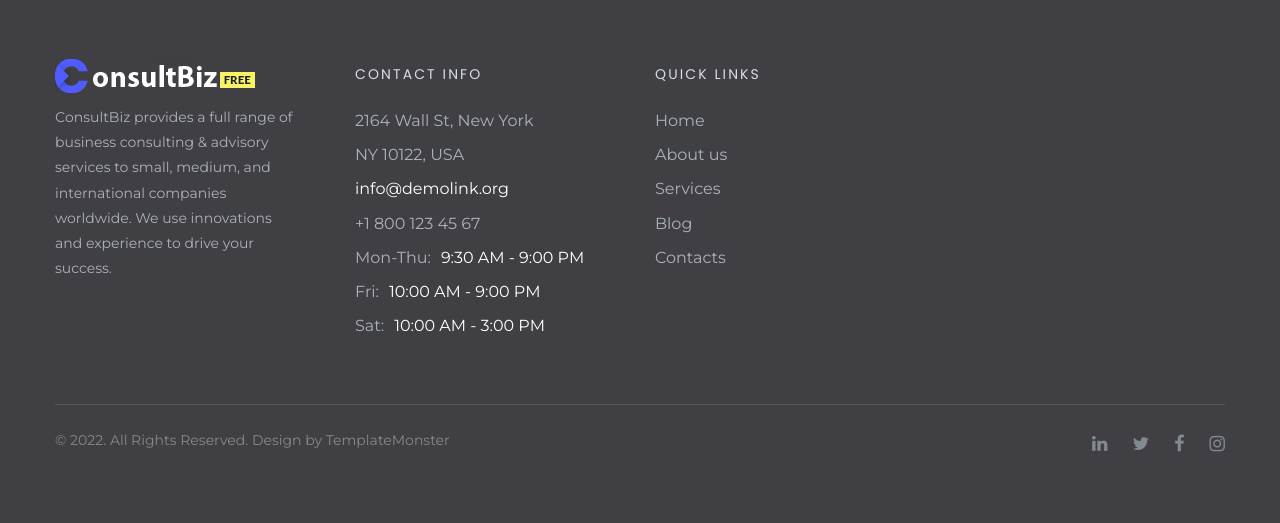
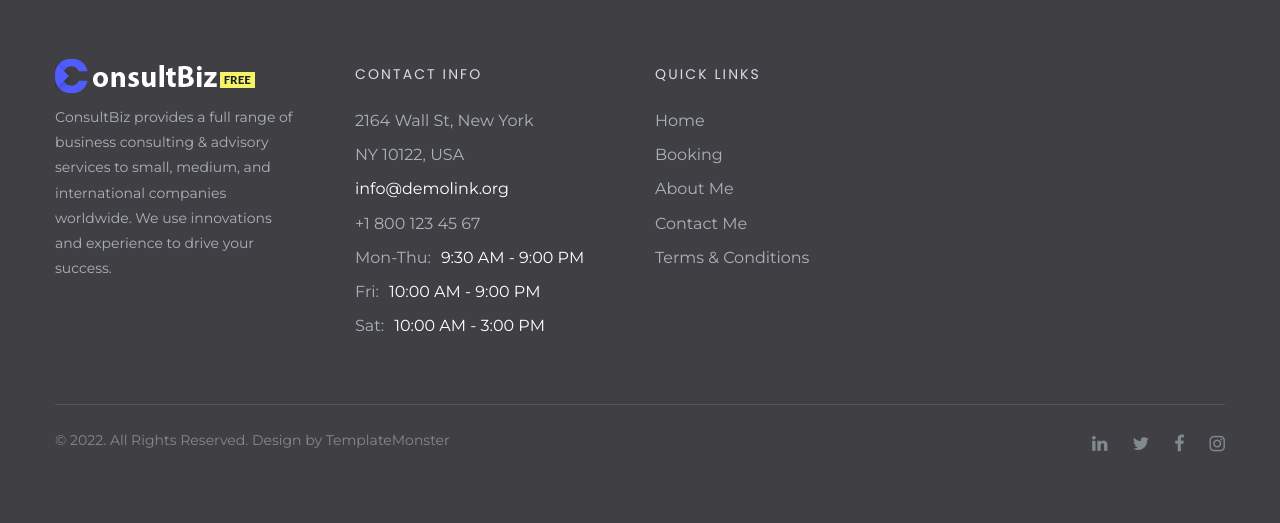
Before and after one commit to NikolasTh90/private_tutoring_website, a Django app: page /about/ in a window 1280 px wide. Shown: the part 3168-3691 px from the top of the page. Run offline with Django 4.2, Linux system fonts and the light colour scheme; some libraries are stand-ins or nearby versions.

Commit message:
base.html fixed footer quick links

```diff
--- a/epl343/BookingSystem/templates/base.html
+++ b/epl343/BookingSystem/templates/base.html
@@ -136,11 +136,11 @@
             <div class="col-lg-2 col-sm-4 wow fadeInUp" data-wow-delay=".3s">
               <P class="footer-classic-title">Quick Links</P>
               <ul class="footer-classic-nav-list">
-                <li><a href="index.html">Home</a></li>
-                <li><a href="about.html">About us</a></li>
-                <li><a href="#">Services</a></li>
-                <li><a href="#">Blog</a></li>
-                <li><a href="contacts.html">Contacts</a></li>
+                <li><a href="{% url 'bs:index' %}">Home</a></li>
+                <li><a href="{% url 'bs:booking' %}">Booking</a></li>
+                <li><a href="{% url 'bs:about' %}">About Me</a></li>
+                <li><a href="{% url 'bs:contacts' %}">Contact Me</a></li>
+                <li><a href="{% url 'bs:tc' %}">Terms & Conditions</a></li>
               </ul>
             </div>
           </div>
--- a/epl343/BookingSystem/urls.py
+++ b/epl343/BookingSystem/urls.py
@@ -12,6 +12,7 @@ urlpatterns = [
     path('about/', views.about, name='about'),
     path('contact/', views.contacts, name='contacts'),
     path('book/', views.booking, name='booking'),
-    path('login/', views.login, name='login')
+    path('login/', views.login, name='login'),
+    path('terms/', views.tc, name='tc'),
 
 ]
--- a/epl343/BookingSystem/views.py
+++ b/epl343/BookingSystem/views.py
@@ -1,3 +1,4 @@
+from urllib import request
 from django.http import HttpResponse
 from django.shortcuts import render
 from django.template import loader
@@ -26,3 +27,7 @@ def booking(request):
 def login(request):
     template = loader.get_template('index.html')
     return HttpResponse(template.render({'site' : 'Login'}, request))
+
+def tc(request):
+    template = loader.get_template('index.html')
+    return HttpResponse(template.render({'site' : 'tc'}, request))
```
